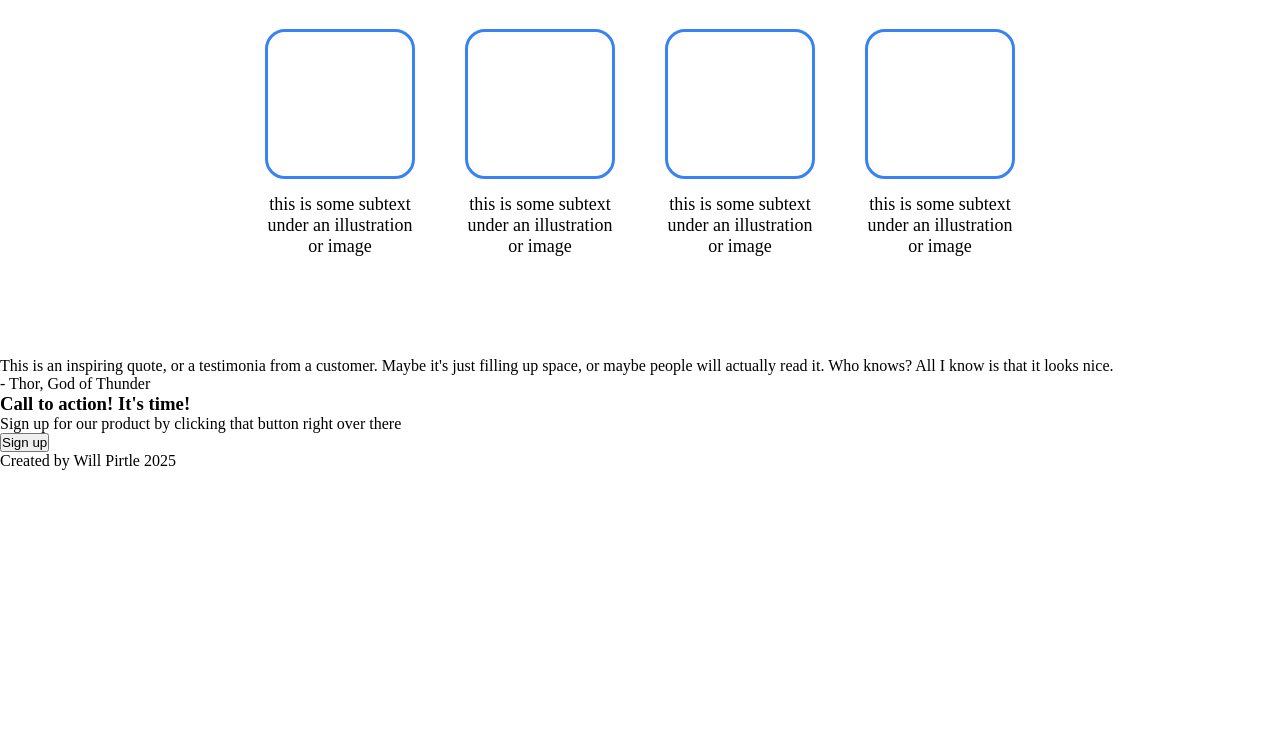
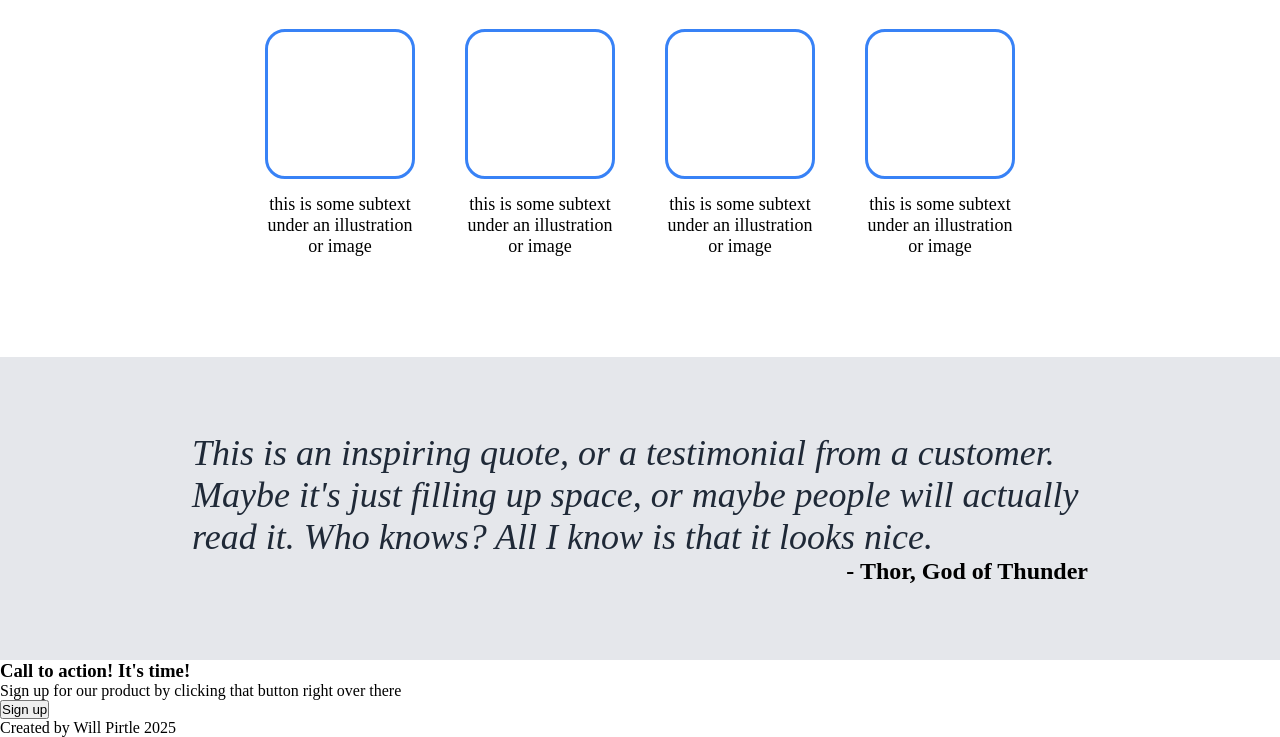
Before and after one commit to will-pirtle/landing-page2, a plain HTML site: page index.html in a window 1280 px wide. Shown: the part 543-1280 px from the top of the page. Before the commit the page ends 1013 px from the top, so only its background shows below. Drawn offline with Linux system fonts and the light colour scheme.

Commit message:
Style quote section

```diff
--- a/index.html
+++ b/index.html
@@ -49,8 +49,10 @@
   </div>
 
   <div class="quote-section">
-    <p class="quote-txt">This is an inspiring quote, or a testimonia from a customer. Maybe it's just filling up space, or maybe people will actually read it. Who knows? All I know is that it looks nice.</p>
-    <p class="attribution">- Thor, God of Thunder</p>
+    <div class="quote-container">
+      <p class="quote-txt"><em>This is an inspiring quote, or a testimonial from a customer. Maybe it's just filling up space, or maybe people will actually read it. Who knows? All I know is that it looks nice.</em></p>
+      <p class="attribution">- Thor, God of Thunder</p>
+    </div>
   </div>
 
   <div class="signup-section">
--- a/styles.css
+++ b/styles.css
@@ -133,3 +133,27 @@ body {
 .card-text {
   font-size: 18px;
 }
+
+.quote-section {
+  background-color: #E5E7EB;
+  padding: 75px 0;
+}
+
+.quote-container {
+  display: flex;
+  flex-direction: column;
+  width: 70%;
+  margin: auto;
+}
+
+.quote-txt {
+  font-size: 36px;
+  font-weight: 300;
+  color: #1F2937;
+}
+
+.attribution {
+  font-size: 24px;
+  font-weight: 700;
+  align-self: end;
+}
```
